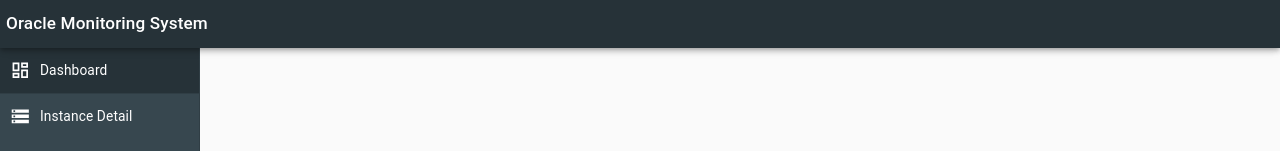
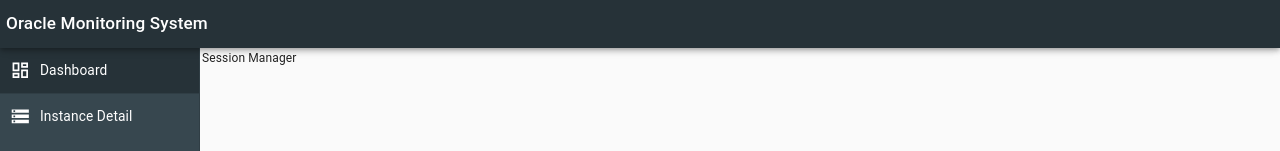
Before and after one commit to xueyublue/oms-mui, a React (Create React App) app: page /sessionManager in a window 1280 px wide. Shown: the top 151 px of the page. Built offline with nearby package versions, Linux system fonts and the light colour scheme.

Commit message:
added session mangaer

```diff
--- a/src/components/MainContainer.jsx
+++ b/src/components/MainContainer.jsx
@@ -8,6 +8,7 @@ import Setting from "./pages/Setting";
 import SpaceManager from "./pages/SpaceManager";
 import InstanceDetail from "./pages/InstanceDetail";
 import PerformanceMonitor from "./pages/PerformanceMonitor";
+import SessionManager from "./pages/SessionMangaer";
 
 const useStyles = makeStyles((theme) => ({
   content: {
@@ -31,6 +32,7 @@ const MainContainer = () => {
             component={PerformanceMonitor}
           />
           <Route exact path="/spaceManager" component={SpaceManager} />
+          <Route exact path="/sessionManager" component={SessionManager} />
           <Route exact path="/setting" component={Setting} />
           <Route exact path="/about" component={About} />
         </Switch>
--- /dev/null
+++ b/src/components/pages/SessionMangaer.jsx
@@ -0,0 +1,7 @@
+import React from 'react';
+
+const SessionManager = () => {
+    return ( <div>Session Manager</div> );
+}
+
+export default SessionManager;
```
